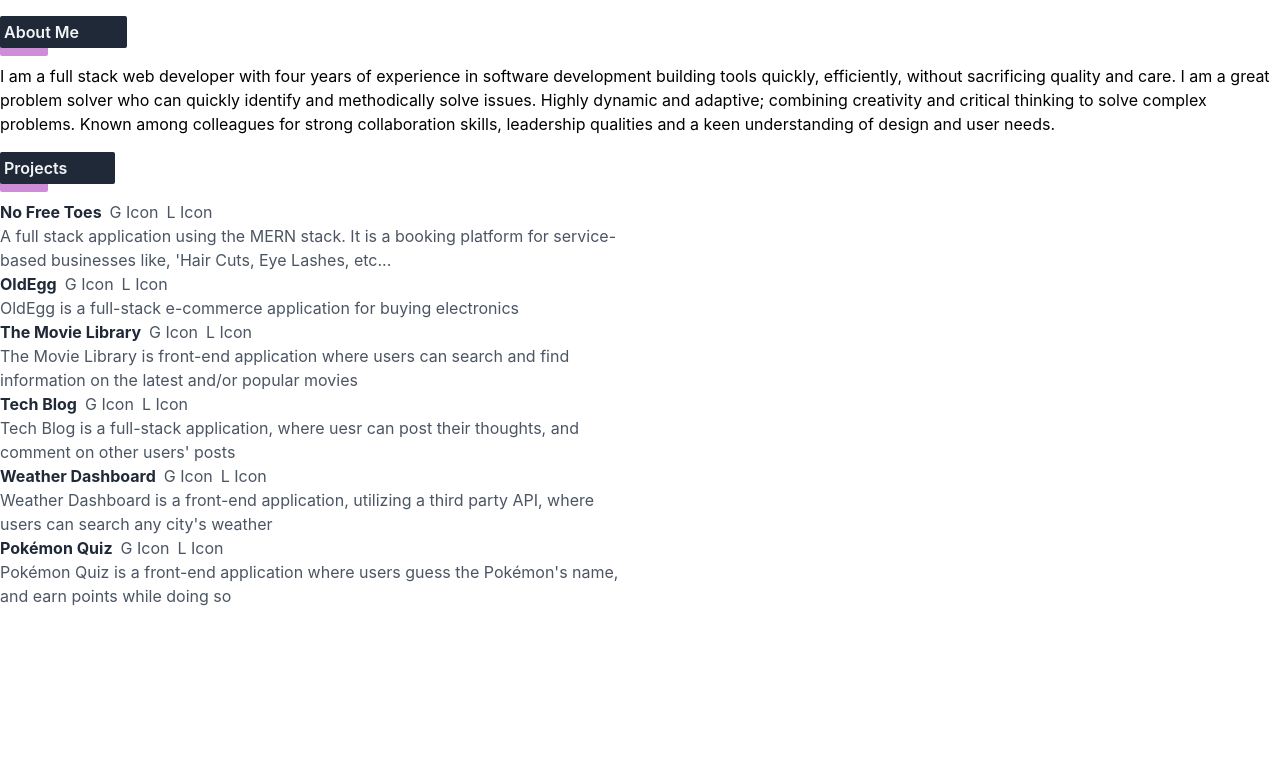
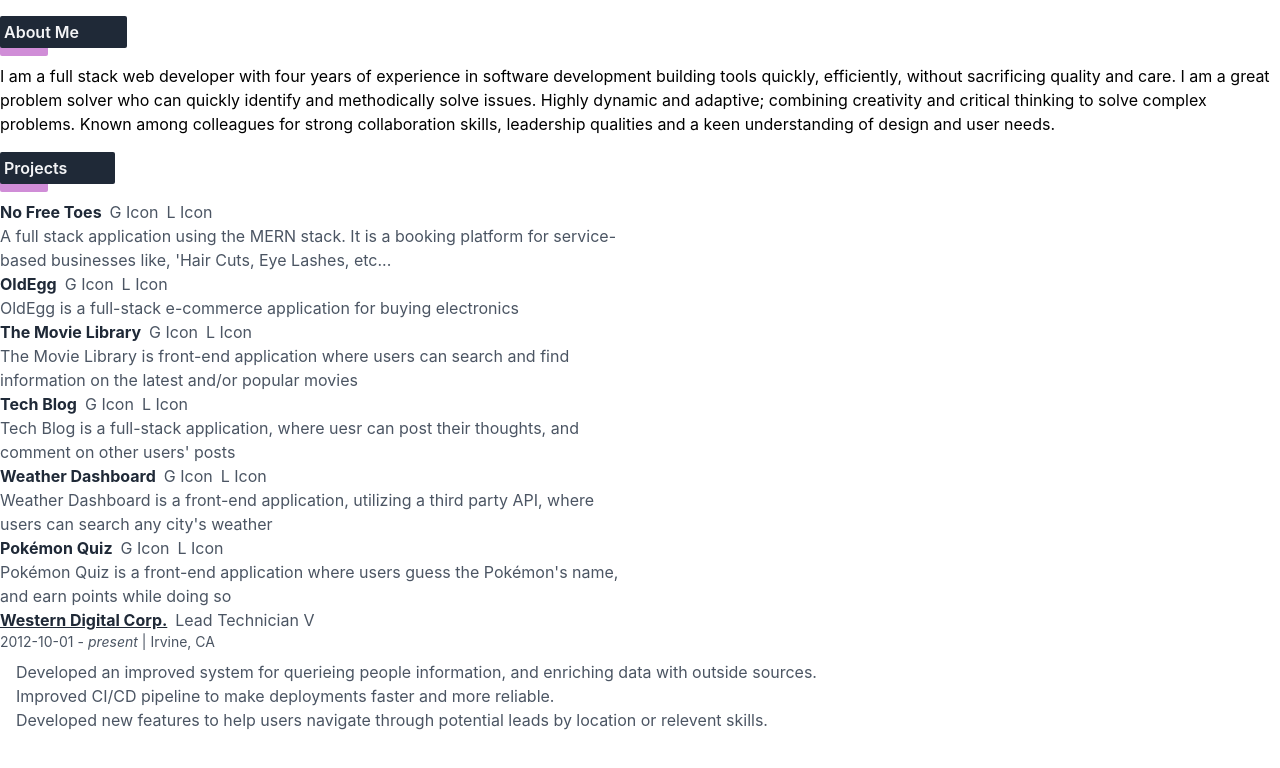
Before and after one commit to brianalegre/Resume, a React (Create React App) app: page / in a window 1280 px wide. Shown: the top 768 px of the page. Built offline with nearby package versions, Linux system fonts and the light colour scheme.

Commit message:
Added WorkExp component.  Updated resumeData to include work experience

```diff
--- a/src/App.js
+++ b/src/App.js
@@ -3,6 +3,7 @@ import './App.css';
 // Import Components
 import AboutMe from './components/AboutMe'
 import Projects from './components/Projects'
+import WorkExp from './components/WorkExp'
 
 // Import Data
 import resumeData from './resumeData.js'
@@ -13,6 +14,8 @@ function App() {
     <>
       <AboutMe />
       <Projects resumeData={resumeData} />
+      <WorkExp resumeData={resumeData} />
+
     </>
   )
 }
--- /dev/null
+++ b/src/components/WorkExp.js
@@ -0,0 +1,44 @@
+// Import React
+import React from 'react';
+
+
+// Projects component
+function WorkExp(resumeData) {
+
+    // Destructure resumeData
+    const { work } = resumeData.resumeData[1]
+
+    // Map through work
+    const workList = work.map((company, index) => {
+        return (
+            <ul key={company + index} className="text-gray-600">
+                <li>
+                    <p className="space-x-2">
+                        <a href="{{website}}" className="underline font-bold text-gray-800 cursor-pointer transition-colors duration-150 ease-in-out {{../hoverAccent}}">{company.company}</a>
+                        <span>{company.position}</span>
+                    </p>
+                    <p className="text-sm">
+                        {company.startDate} - <span className="italic">present </span>
+                        | {company.location}
+                    </p>
+                    <ul className="list-inside my-2">
+                        <li className="ml-4"> {company.highlights[0]}</li>
+                        <li className="ml-4"> {company.highlights[1]}</li>
+                        <li className="ml-4"> {company.highlights[2]}</li>
+                    </ul>
+                </li>
+            </ul>
+        )
+    })
+
+    return (
+        <div>
+            {workList}
+        </div>
+    )
+
+}
+
+
+// Export Projects component
+export default WorkExp;
--- a/src/resumeData.js
+++ b/src/resumeData.js
@@ -53,12 +53,24 @@ const resumeData = [
         ]
     },
     {
-        "experience": [
+        "work": [
             {
-                "company": "The Home Depot",
-                "position": "Sales Associate",
-                "startDate": "2019-01-01",
-                "endDate": "2020-01-01",
+                "company": "Western Digital Corp.",
+                "position": "Lead Technician V",
+                "website": "https://www.westerndigital.com/",
+                "location": "Irvine, CA",
+                "isCurrentRole": true,
+                "summary": "Improving user experience and data recall/collection using frontend and backend technoligies.",
+                "highlights": [
+                    "Developed an improved system for querieing people information, and enriching data with outside sources.",
+                    "Improved CI/CD pipeline to make deployments faster and more reliable.",
+                    "Developed new features to help users navigate through potential leads by location or relevent skills."
+                ],
+                "startDate": "2012-10-01",
+                "start": {
+                    "year": 2012,
+                    "month": 10
+                }
             }
         ]
     },
```
